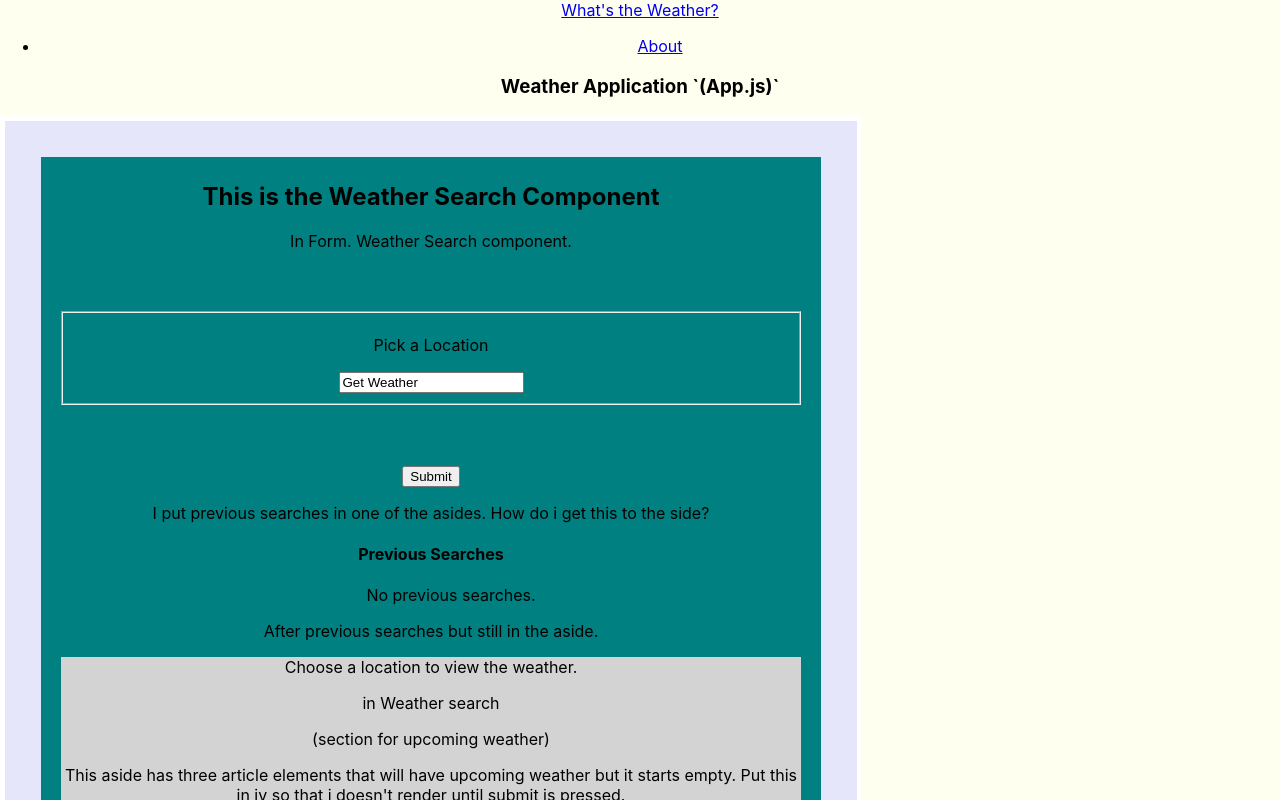
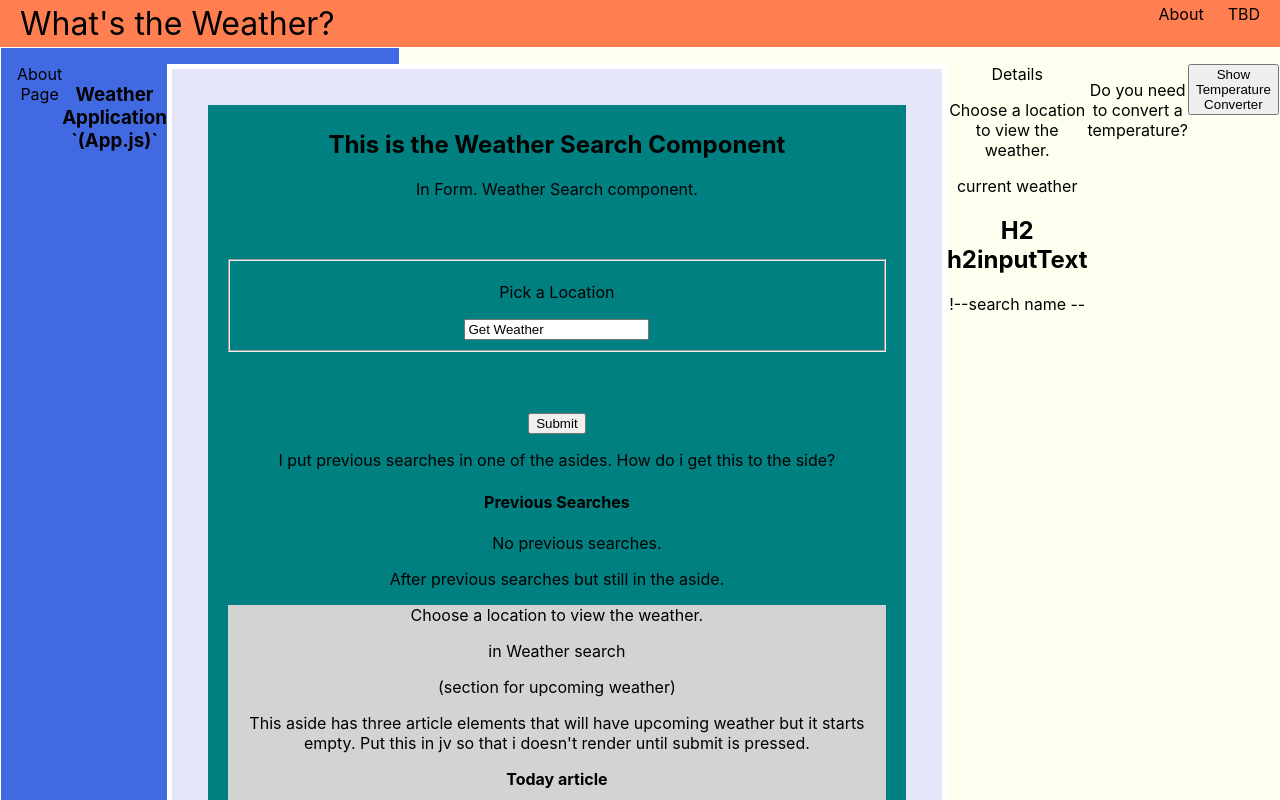
Before and after one commit to JenniferEinstein/weather-app-react, a React (Create React App) app: page /about in a window 1280 px wide. Shown: the top 800 px of the page. Built offline with nearby package versions, Linux system fonts and the light colour scheme; no server answers.

Commit message:
Commiting before I fix the container problem.

```diff
--- a/src/App.css
+++ b/src/App.css
@@ -25,7 +25,7 @@
 .container {
   display: flex;
   flex-direction: row;
-  justify-content: flex-end;
+  /* justify-content: flex-end; */
   width: 400px;
   padding: 16px;
   border: 1px solid white;
--- a/src/App.js
+++ b/src/App.js
@@ -4,11 +4,14 @@ import Footer from './components/common/Footer';
 import Details from './components/weather/Details';
 import ConversionWidget from './components/weather/ConversionWidget';
 import Nav from './components/common/Nav';
+import { Routes, Route } from 'react-router-dom'
+import Home from "./components/landing/Home"
+import About from "./components/common/About"
 
 import { useState } from 'react';
 // import UpcomingWeather from './components/weather/UpcomingWeather';
 // import PreviousSearches from './components/weather/PreviousSearches';
-//import { Routes, Route } from 'react-router-dom'
+
 
 
 
@@ -21,6 +24,13 @@ function App() {
 
     <div className="App">
       <Nav />
+      <div className='container'>
+        <Routes>
+          <Route path="/" element={<Home />}/>
+          <Route path="/about" element={<About />} />
+        </Routes>
+{/* should routes be here or in Nav? */}
+
       <>
         <h3>Weather Application `(App.js)`</h3>
     </>
@@ -41,7 +51,7 @@ function App() {
     {show && <ConversionWidget />}
   </div>
 
-
+  </div>
 <Footer />
 
     </div>
--- a/src/components/common/About.js
+++ b/src/components/common/About.js
@@ -0,0 +1,9 @@
+import React from 'react'
+
+function About() {
+  return (
+    <div className='about-page'>About Page</div>
+  )
+}
+
+export default About
--- a/src/components/common/Nav.js
+++ b/src/components/common/Nav.js
@@ -1,17 +1,23 @@
 import React from 'react'
+import './styles.css'
+import { Link, useMatch, useResolvedPath } from 'react-router-dom';
+
 
 
 function Nav() {
+
+
   return (
     <nav className="nav">
-     {/* <routes>
-      <route element>
-     </routes> */}
 
-     <a href="/" className="site-title">What's the Weather?</a>
+
+     <Link to="/" className="site-title">What's the Weather?</Link>
      <ul>
       <li>
-        <a href="/about">About</a>
+        <CustomLink to="/about">About</CustomLink>
+      </li>
+      <li>
+        <CustomLink to="/tbd">TBD</CustomLink>
       </li>
      </ul>
 
@@ -19,4 +25,27 @@ function Nav() {
   )
 }
 
+//add customLink to make sure that the path ends match
+//we are doing this AFTER the Nav function.
+
+function CustomLink({ to, children, ...props }) {
+  const path = window.location.pathname;
+  const resolvedPath = useResolvedPath(to)
+  const isActive = useMatch({ path: resolvedPath.pathname, end: true})
+
+  return (
+    <li className={isActive ? "active" : ""}>
+      <Link to={to} {...props}>
+        {children}
+      </Link>
+    </li>
+  )
+
+}
+
 export default Nav
+
+
+    //  {/* <routes>
+    //   <route element>
+    //  </routes> */}
--- /dev/null
+++ b/src/components/common/styles.css
@@ -0,0 +1,52 @@
+* {
+    box-sizing: border-box
+}
+
+body {
+    margin: 0;
+}
+
+.container {
+    margin: 1re;
+    text-align: center;
+}
+
+.nav {
+    background-color: coral;
+    color: black;
+    display: flex;
+    justify-content: space-between;
+    align-items: stretch;
+    gap: 2rem;
+    padding: 0 1rem;
+}
+
+.site-title {
+    font-size:2rem;
+}
+
+
+.nav ul {
+    padding: 0;
+    margin: 0;
+    list-style: none;
+    display: flex;
+    gap: 1rem
+}
+
+.nav a {
+    color: inherit;
+    text-decoration: none;
+    height:100%;
+    display: flex;
+    align-items: center;
+    padding: .25rem
+}
+
+.nav li:hover {
+    background-color: lightsalmon ;
+}
+
+nav li.active {
+    background-color: coral;
+}
--- a/src/components/weather/Details.js
+++ b/src/components/weather/Details.js
@@ -3,8 +3,8 @@ import React from 'react'
 function Details() {
   return (
     <>
-    <div>Details
-    <section className="main">
+    <div className='details'>Details
+
     <p id="chooseLocation" style={{textAlign:'center'}} > Choose a location to view the weather.</p>
     <div className="styleTop">
         <article />
@@ -29,11 +29,8 @@ function Details() {
             {/* <p> <!--Chance of Snow--></p>  */}
          </article>
     </div>
-    </section>
+
     </div>
-
-
-
     </>
   )
 }
--- a/src/components/weather/PreviousSearches.js
+++ b/src/components/weather/PreviousSearches.js
@@ -14,11 +14,6 @@ function PreviousSearches() {
                 </ul>
             </section>
         </aside>
-
-
-
-
-
     </div>
   )
 }
--- a/src/components/weather/WeatherSearch.js
+++ b/src/components/weather/WeatherSearch.js
@@ -76,8 +76,6 @@ const handleSubmit = event => {
         <UpcomingWeather />
         </main>
         </div>
-{/*
-<Footer /> */}
 
     </div>
   );
--- a/src/styles.css
+++ /dev/null
@@ -1,21 +0,0 @@
-* {
-    box-sizing: border-box
-}
-
-body {
-    margin: 0;
-}
-
-.nav {
-    background-color: coral;
-    color: whitesmoke;
-    display: flex;
-    justify-content: space-between;
-    align-items: center;
-    gap: 2rem;
-    padding: 0 1rem;
-}
-
-.nav a {
-    color: inherit
-}
```
